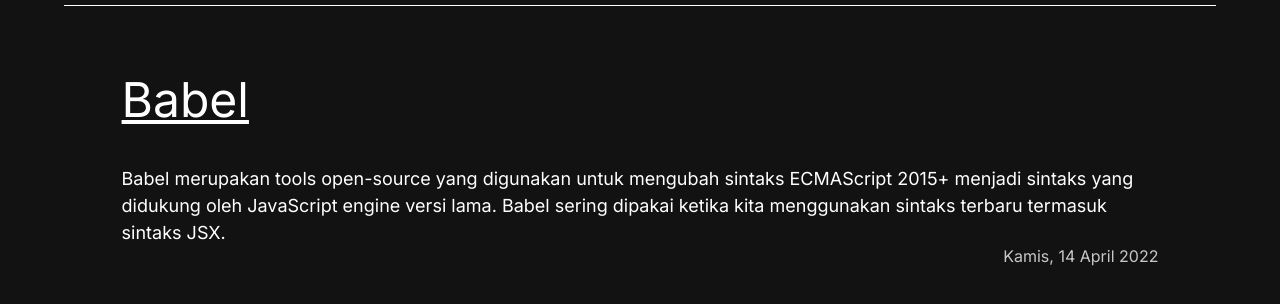
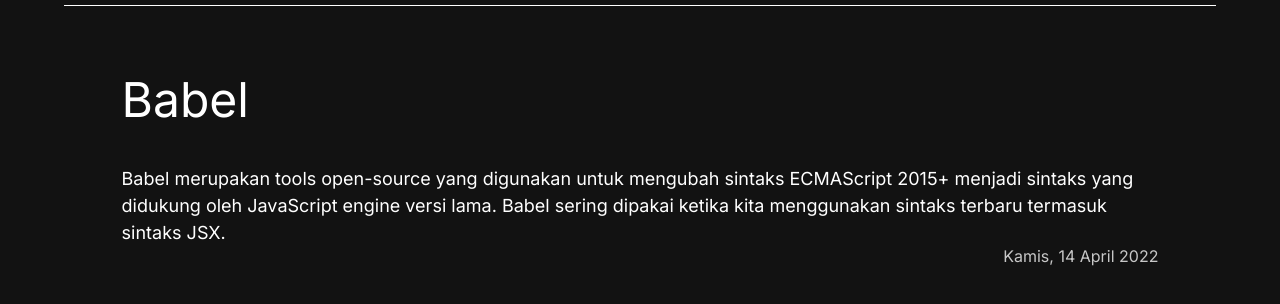
Before and after one commit to srmpandejlaki/story-app-v2, a React (Vite) app: page /note/notes-1 in a window 1280 px wide. Shown: the part 140-444 px from the top of the page. Built offline with nearby package versions, Linux system fonts and the light colour scheme.

Commit message:
no error

```diff
--- a/src/components/archive-item.jsx
+++ b/src/components/archive-item.jsx
@@ -6,7 +6,7 @@
 function ArchiveItem({ title, body, id, createdAt, onUnarchive, onDelete }) {
   return (
     <div className='note-item'>
-      <NotesBody title={title} body={body} createdAt={createdAt}></NotesBody>
+      <NotesBody id={id} title={title} body={body} createdAt={createdAt}></NotesBody>
       <ArchiveButton id={id} onUnarchive={onUnarchive} onDelete={onDelete} ></ArchiveButton>
     </div>
   );
--- a/src/components/archive-list.jsx
+++ b/src/components/archive-list.jsx
@@ -17,6 +17,10 @@
 }
 
 ArchiveList.propTypes = {
+  notes: PropTypes.arrayOf(PropTypes.shape({
+    id: PropTypes.string.isRequired,
+    archived: PropTypes.bool.isRequired,
+  })).isRequired,
   onUnarchive: PropTypes.func.isRequired,
   onDelete: PropTypes.func.isRequired,
 };
--- a/src/components/notes-list.jsx
+++ b/src/components/notes-list.jsx
@@ -3,6 +3,7 @@
 import PropTypes from 'prop-types';
 
 function NoteLists({ notes, onArchive, onDelete }) {
+  console.log(notes);
   return (
     <div className='notes-list'>
       {!notes.length ? (
@@ -17,6 +18,10 @@
 }
 
 NoteLists.propTypes = {
+  notes: PropTypes.arrayOf(PropTypes.shape({
+    id: PropTypes.string.isRequired,
+    archived: PropTypes.bool.isRequired
+  })).isRequired,
   onArchive: PropTypes.func.isRequired,
   onDelete: PropTypes.func.isRequired,
 };
--- a/src/pages/DetailPage.jsx
+++ b/src/pages/DetailPage.jsx
@@ -1,5 +1,5 @@
 import React from 'react';
-import NotesBody from '../components/notes-body';
+import { showFormattedDate } from '../utils/index';
 import { getNote } from '../utils/local-data';
 import { useParams } from 'react-router-dom';
 import PropTypes from 'prop-types';
@@ -27,17 +27,16 @@
 
     return (
       <div className='detail-page'>
-        <NotesBody id={note.id} title={note.title} body={note.body} createdAt={note.createdAt} />
+        <p className='title'>{note.title}</p>
+        <p className='body'>{note.body}</p>
+        <p className='createdAt'>{showFormattedDate(note.createdAt)}</p>
       </div>
     );
   }
 }
 
 DetailNote.propTypes = {
-  id:PropTypes.string.isRequired,
-  title:PropTypes.string.isRequired,
-  body:PropTypes.string.isRequired,
-  createdAt:PropTypes.string.isRequired,
+  id: PropTypes.string.isRequired,
 };
 
 export default DetailPageWrapper;
```
